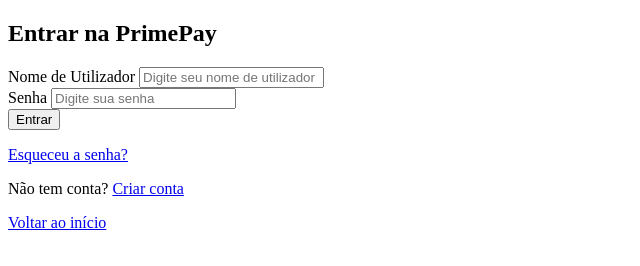
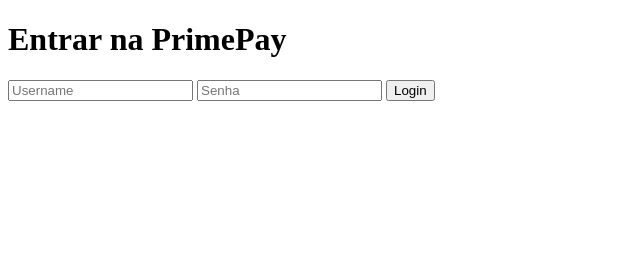
Before and after one commit to DevStore11/App-Bank, a plain HTML site: page docs/pages/login.html in a window 1280 px wide. Shown: the whole page, without its empty margins (0-640 px from the left). Drawn offline with Linux system fonts and the light colour scheme.

Commit message:
Commite cadastro e login funcional

```diff
--- a/backend/src/server.js
+++ b/backend/src/server.js
@@ -1,5 +1,8 @@
+import dotenv from "dotenv";
+
+dotenv.config();
+
 import express from "express";
-import dotenv from "dotenv";
 import cors from "cors";
 import path from "path";
 import { fileURLToPath } from "url";
@@ -7,7 +10,6 @@ import { fileURLToPath } from "url";
 // ================= ROTAS =================
 import usuarioRotas from "./routers/UsuarioRotas.js"; // cadastro, login, dashboards
 
-dotenv.config();
 
 const app = express();
 const PORTA = process.env.PORT || 3000;
--- a/docs/pages/login.html
+++ b/docs/pages/login.html
@@ -7,56 +7,17 @@
 </head>
 <body>
 
-  <main>
-    <section id="login-container">
       <h1>Entrar na PrimePay</h1>
 
-      <form id="formulario-login">
+      <form id="form-login">
+  <input type="text" id="username" placeholder="Username">
+  <input type="password" id="senha" placeholder="Senha">
+  <button type="submit">Login</button>
+  <p id="mensagem-erro" style="color:red; display:none;"></p>
+</form>
 
-        <!-- Campo username -->
-        <div class="grupo-campo">
-          <label for="username">Nome de Utilizador</label>
-          <input
-            type="text"
-            id="username"
-            name="username"
-            placeholder="Digite seu nome de utilizador"
-            required
-          >
-        </div>
+<script src="../assets/js/login.js"></script>
 
-        <!-- Campo senha -->
-        <div class="grupo-campo">
-          <label for="senha">Senha</label>
-          <input
-            type="password"
-            id="senha"
-            name="senha"
-            placeholder="Digite sua senha"
-            required
-          >
-        </div>
-
-        <!-- Botão login -->
-        <div class="grupo-campo">
-          <button type="submit" id="botao-login">Entrar</button>
-        </div>
-
-      </form>
-
-      <!-- Links auxiliares -->
-      <div id="links-auxiliares">
-        <p><a href="recuperarSenha.html">Esqueceu a senha?</a></p>
-        <p>Não tem conta? <a href="cadastro.html">Criar conta</a></p>
-      </div>
-
-      <p><a href="/">Voltar ao início</a></p>
-
-    </section>
-  </main>
-
-  <!-- Script de login -->
-  <script src="../assets/js/login.js"></script>
 
 </body>
 </html>
```
Also changed, not shown: backend/src/services/node_8bf41a3745ba3.tmp.js (added, +70 -0 lines), docs/assets/js/login.js (+5 -10 lines).
